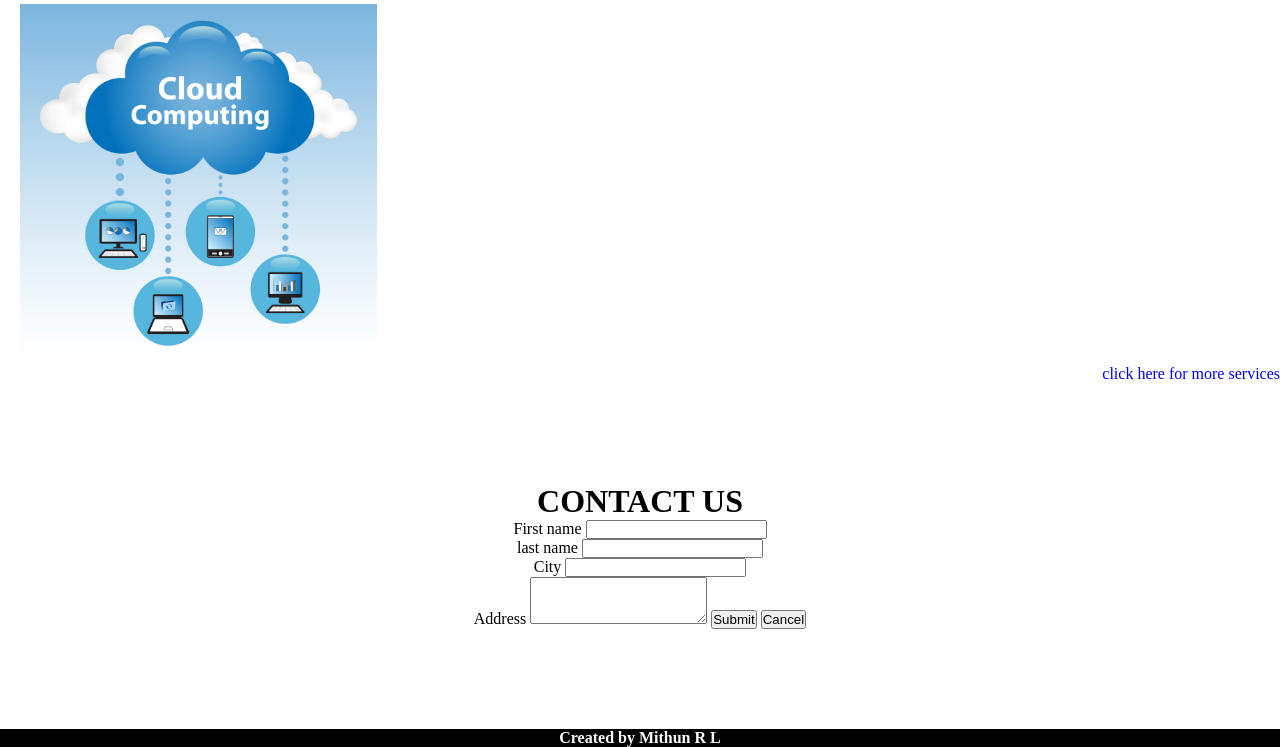
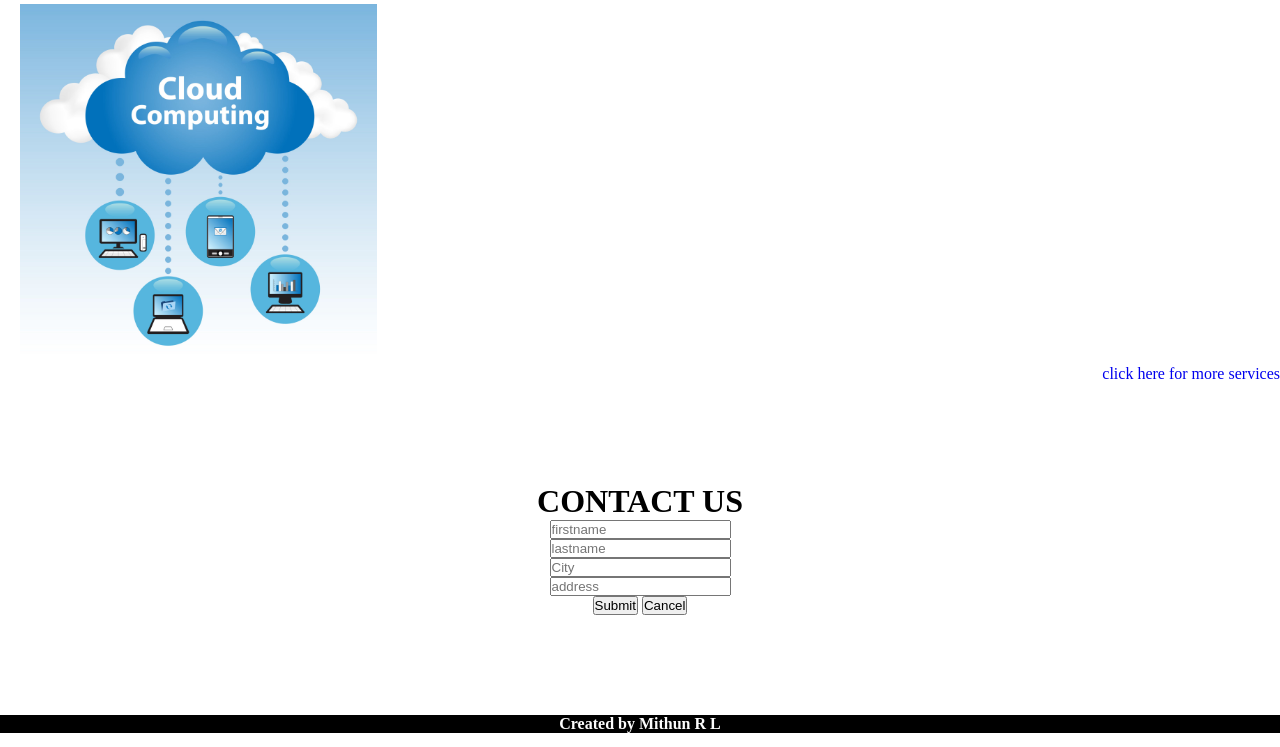
Before and after one commit to Mithun636/task2, a plain HTML site: page index/index.html in a window 1280 px wide. Shown: the part 2154-2901 px from the top of the page. Drawn offline with Linux system fonts and the light colour scheme; files that its build step writes are made by us from their sources; files whose address does not match are found by name.

Commit message:
Update index.html

```diff
--- a/index/index.html
+++ b/index/index.html
@@ -64,14 +64,14 @@
            <div class="f" style="text-align: center;">
             <h1 style="text-align: center;">CONTACT US</h1>
             <form action="">
-                <label>First name</label>
-                <input><br>
-                <label>last name</label>
-                <input><br>
-                <label>City</label>
-                <input><br>
-                <label>Address</label>
-                <textarea rows="3"></textarea>
+                <label></label>
+                <input placeholder="firstname"><br>
+                <label></label>
+                <input placeholder="lastname"><br>
+                <label></label>
+                <input placeholder="City"><br>
+                <label></label>
+                <input placeholder="address"></input><br>
                 <button>Submit</button>
                 <button>Cancel</button>
             </form>
```
